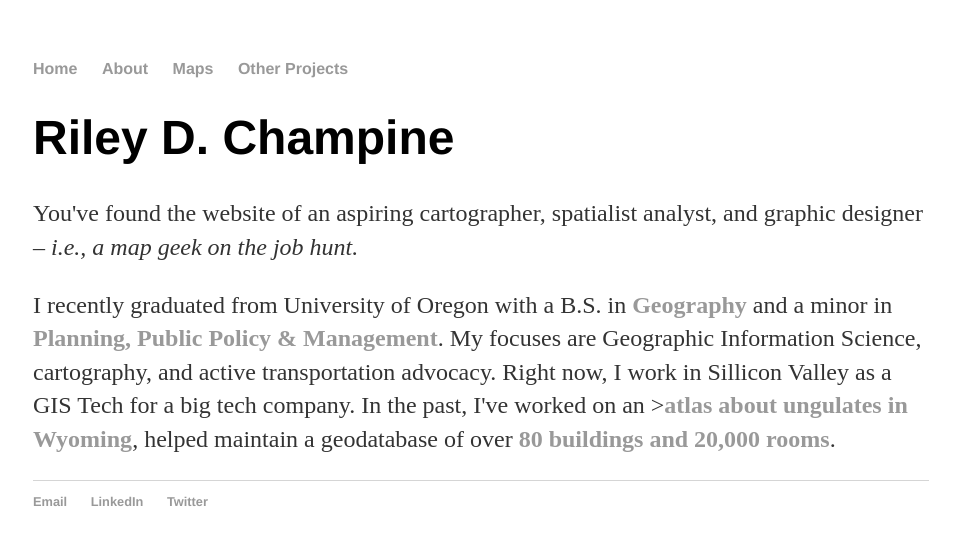
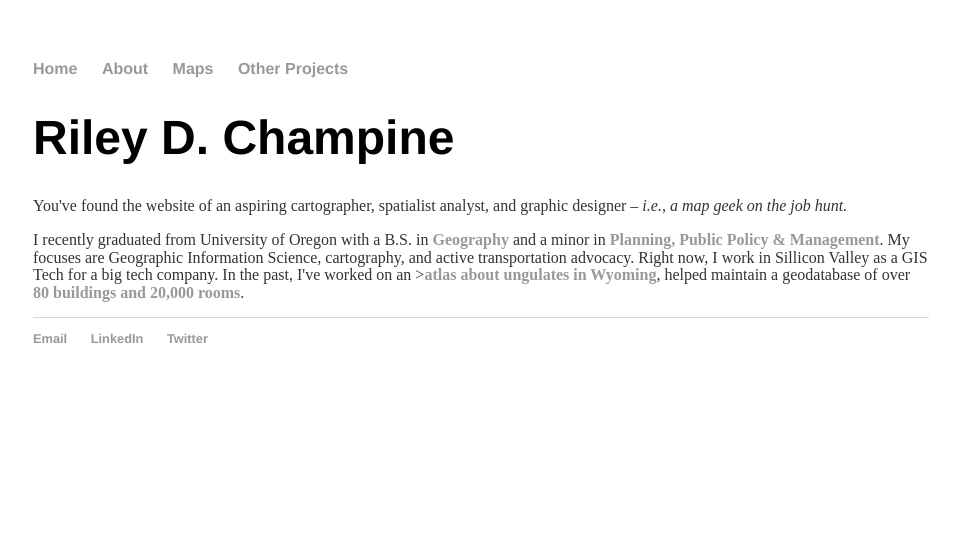
Before and after one commit to rileydchampine/rileydchampine.github.io, a Jekyll site: the page built from index.html, in a window 1280 px wide. Shown: the top 545 px of the page, without its empty margins (159-1119 px from the left). Built offline with Jekyll 4.4.1, drawn with Linux system fonts in a browser that asks for light colours.

Commit message:
Update main.css

```diff
--- a/css/main.css
+++ b/css/main.css
@@ -23,9 +23,13 @@ h1 {
     font-size: 3em;
     font-family:'Helvetica', 'Arial', 'Sans-Serif';
 }
+h3 {
+    font-size: 2em;
+    font-family:'Helvetica', 'Arial', 'Sans-Serif';
+}
 p {
-    font-size: 1.5em;
-    line-height: 1.4em;
+    font-size: 1em;
+    line-height: 1.1em;
     color: #333;
 }
 footer {
@@ -41,3 +45,11 @@ ul.posts {
 ul.posts li {
     list-style: none;
 }
+
+img {
+    max-width: 40%;
+    height: auto;
+    border: 1px solid #ddd;
+    border-radius: 4px;
+    padding: 5px;
+}
```
